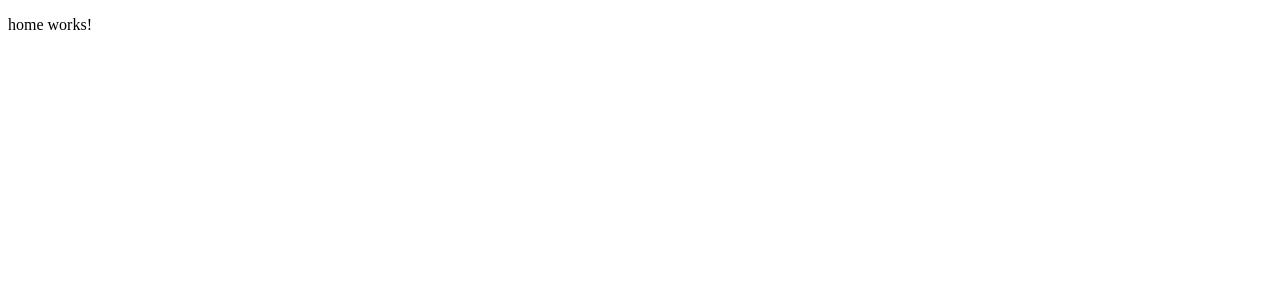
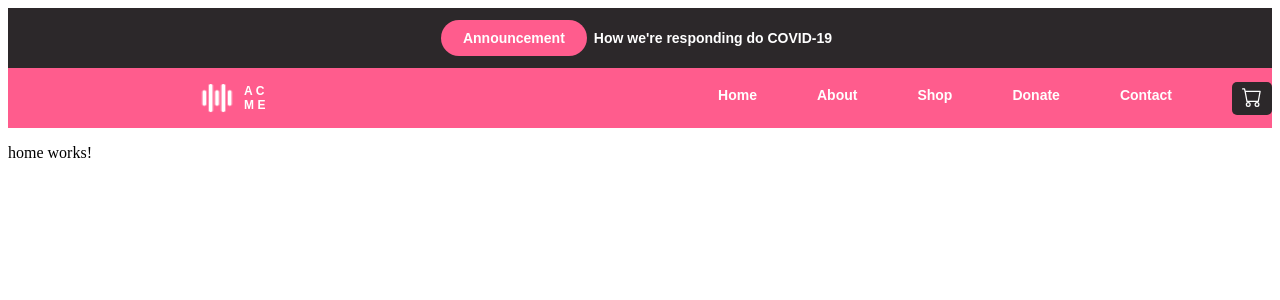
Before and after one commit to belaparreiras/AcmeHomeEx, an Angular app: page / in a window 1280 px wide. Shown: the top 300 px of the page. Built offline with nearby package versions, Linux system fonts and the light colour scheme.

Commit message:
Header finalizado

```diff
--- a/package.json
+++ b/package.json
@@ -18,12 +18,13 @@
     "@angular/platform-browser": "^17.0.0",
     "@angular/platform-browser-dynamic": "^17.0.0",
     "@angular/router": "^17.0.0",
+    "bootstrap": "^5.3.2",
     "rxjs": "~7.8.0",
     "tslib": "^2.3.0",
     "zone.js": "~0.14.2"
   },
   "devDependencies": {
-    "@angular-devkit/build-angular": "^17.0.7",
+    "@angular-devkit/build-angular": "^16.2.10",
     "@angular/cli": "^17.0.7",
     "@angular/compiler-cli": "^17.0.0",
     "@types/jasmine": "~5.1.0",
--- a/src/app/app.component.html
+++ b/src/app/app.component.html
@@ -1 +1,2 @@
+<app-header></app-header>
 <router-outlet></router-outlet>
--- a/src/app/header/header.component.css
+++ b/src/app/header/header.component.css
@@ -0,0 +1,96 @@
+nav{
+    background-color: #FF5C8D;
+    height: 60px;
+    width: 100%;
+    display: flex;
+    align-items: center;
+}
+
+.anuncio{
+    background-color:#2c282a;
+    height: 60px;
+    width: 100%;
+    display: flex;
+    align-items: center;
+    justify-content: center;
+}
+
+.img{
+    height: 50%;
+    margin-left: 15%;
+    margin-top: 15px;
+    margin-bottom: 15px;
+    width: 50px;
+}
+
+img{
+    width: 100%;
+    height: 100%;
+}
+
+h1{
+    margin-left: 8px;
+    color: white;
+    font-family:Arial, Helvetica, sans-serif;
+    font-weight: bold;
+    font-size: 12px;
+}
+
+button{
+    background-color: #FF5C8D;
+    justify-content: center;
+    border: 0px;
+    border-radius: 20px;
+    height: 60%;
+    padding: 15px;
+    color: white;
+    display: flex;
+    align-items: center;
+}
+
+P{
+    color: white;
+    font-size: 14px;
+    font-family: Arial, Helvetica, sans-serif;
+    margin-left: 7px;
+    margin-right: 7px;
+    font-weight: bold;
+}
+
+a{
+    text-decoration: none;
+    color: white;
+}
+
+button:hover{
+    transform: scale(1.04,1.04);
+}
+
+ul{
+    margin-left: 27%;
+    list-style: none;
+    display: flex;
+    flex-direction: row;
+}
+
+li{
+    color: white;
+    font-size: 14px;
+    font-family: Arial, Helvetica, sans-serif;
+    font-weight:bold;
+    margin-left: 60px;
+}
+
+.cart{
+    color: white;
+    background-color:#2c282a;
+   padding-top: 12px;
+   padding-left: 10px;
+   padding-right: 10px;
+   padding-bottom: 5px;
+   border-radius: 5px;
+}
+
+.cartli:hover{
+    transform: scale(1.1);
+}
--- a/src/app/header/header.component.html
+++ b/src/app/header/header.component.html
@@ -1 +1,50 @@
-<p>header works!</p>
+<div>
+    <div class="anuncio">
+        <button><a href="#"><p>Announcement</p></a></button>
+        <p>How we're responding do COVID-19</p>
+    </div>
+    <nav>
+            <a class="img" href="/home">
+                <img src="/assets/logo.png">
+            </a>
+            <a href="/home">
+                <h1>A C M E</h1>
+            </a>
+            <ul>
+                <li>
+                    <a href="/home">
+                        Home
+                    </a>
+                </li>
+                <li>
+                    <a href="#">
+                        About
+                    </a>
+                </li>
+                <li>
+                    <a href="#">
+                        Shop
+                    </a>
+                </li>
+                <li>
+                    <a href="#">
+                        Donate
+                    </a>
+                </li>
+                <li>
+                    <a href="#">
+                         Contact
+                    </a>
+                </li>
+                <li class="cartli">
+                    <a href="#" class="cart">
+                        <svg xmlns="http://www.w3.org/2000/svg" width="20px" height="20px" fill="currentColor" class="bi bi-cart" viewBox="0 0 16 16">
+                            <path d="M0 1.5A.5.5 0 0 1 .5 1H2a.5.5 0 0 1 .485.379L2.89 3H14.5a.5.5 0 0 1 .491.592l-1.5 8A.5.5 0 0 1 13 12H4a.5.5 0 0 1-.491-.408L2.01 3.607 1.61 2H.5a.5.5 0 0 1-.5-.5M3.102 4l1.313 7h8.17l1.313-7H3.102zM5 12a2 2 0 1 0 0 4 2 2 0 0 0 0-4m7 0a2 2 0 1 0 0 4 2 2 0 0 0 0-4m-7 1a1 1 0 1 1 0 2 1 1 0 0 1 0-2m7 0a1 1 0 1 1 0 2 1 1 0 0 1 0-2"/>
+                        </svg>
+                    </a>
+                </li>
+            </ul>
+
+    </nav>
+
+</div>
```
Also changed, not shown: src/assets/logo.png (added), 1 other file (tests, documents, lock files or other folders).
